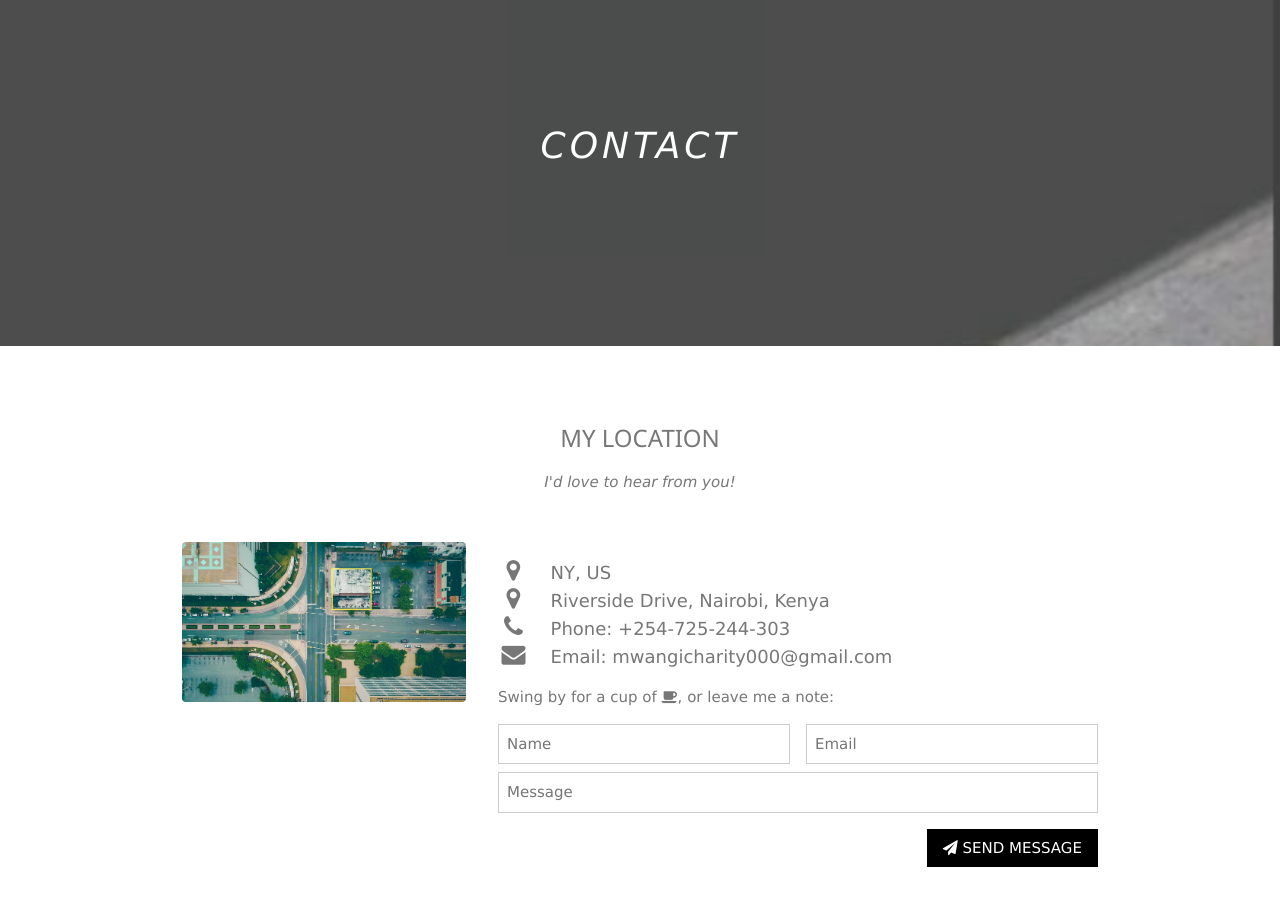
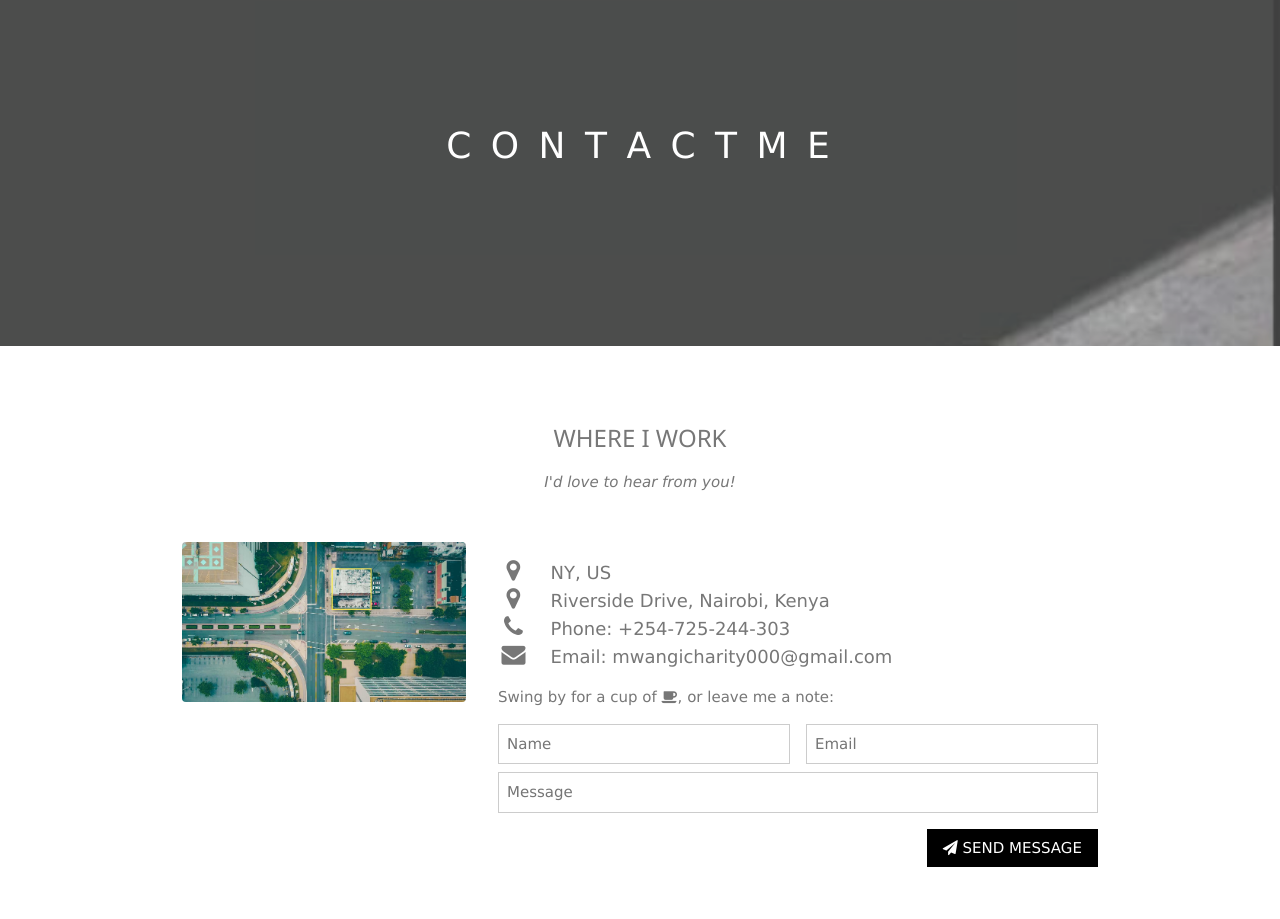
Before and after one commit to njerimwangi-rgb/A-Personal-Portfolio-Webpage, a plain HTML site: page index.html in a window 1280 px wide. Shown: the part 2540-3459 px from the top of the page. Drawn offline with Linux system fonts and the light colour scheme.

Commit message:
Update index.html

```diff
--- a/index.html
+++ b/index.html
@@ -427,13 +427,13 @@
     <!-- Third Parallax Image with Portfolio Text -->
     <div class="bgimg-3 w3-display-container w3-opacity-min">
       <div class="w3-display-middle">
-         <span class="w3-xxlarge w3-text-white w3-wide">CONTACT</span>
+         <span class="w3-xxlarge w3-text-white w3-wide" style="font-style:normal">C O N T A C T   M E </span>
       </div>
     </div>
 
     <!-- Container (Contact Section) -->
     <div class="w3-content w3-container w3-padding-64" id="contact" style="font-style: normal !important">
-      <h3 class="project-tile">MY LOCATION </h3>
+      <h3 class="project-tile">WHERE I WORK </h3>
       <p class="project-tile"><em>I'd love to hear from you!</em></p>
 
       <div class="w3-row w3-padding-32 w3-section">
```
